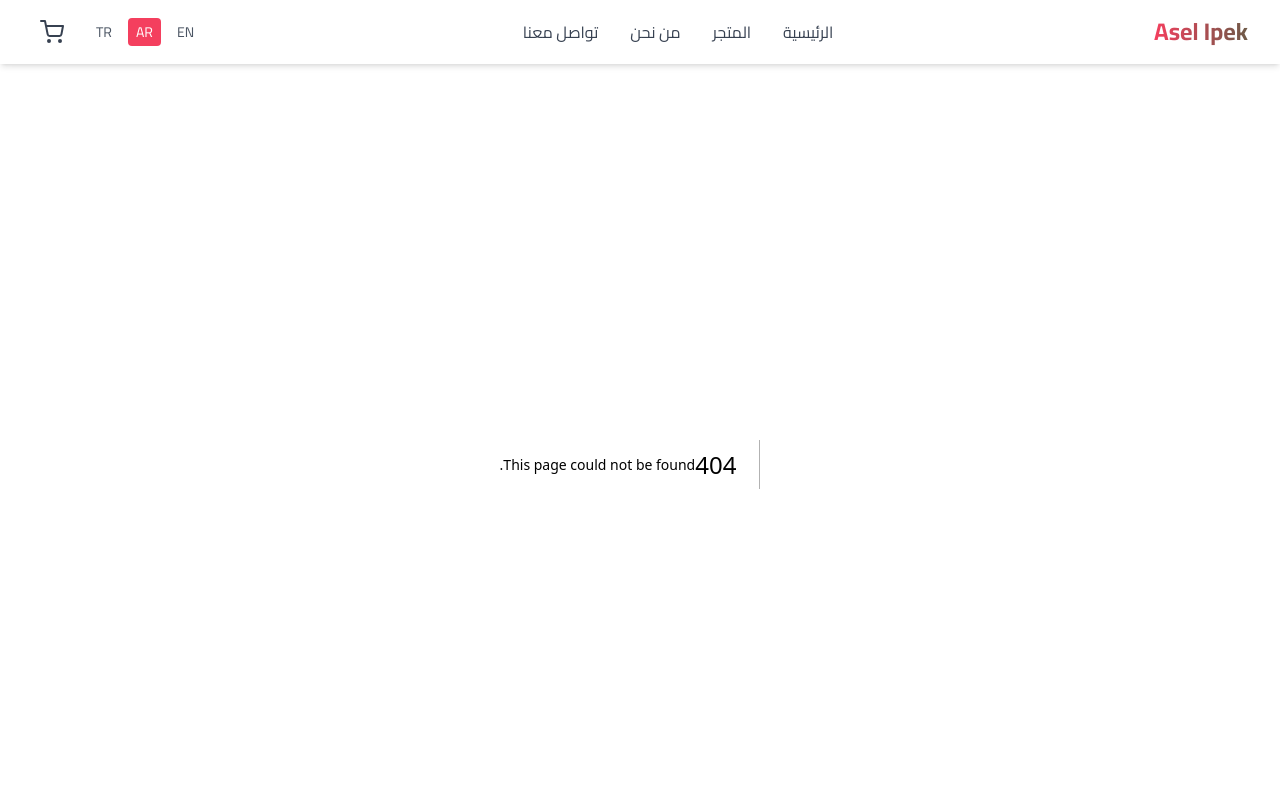
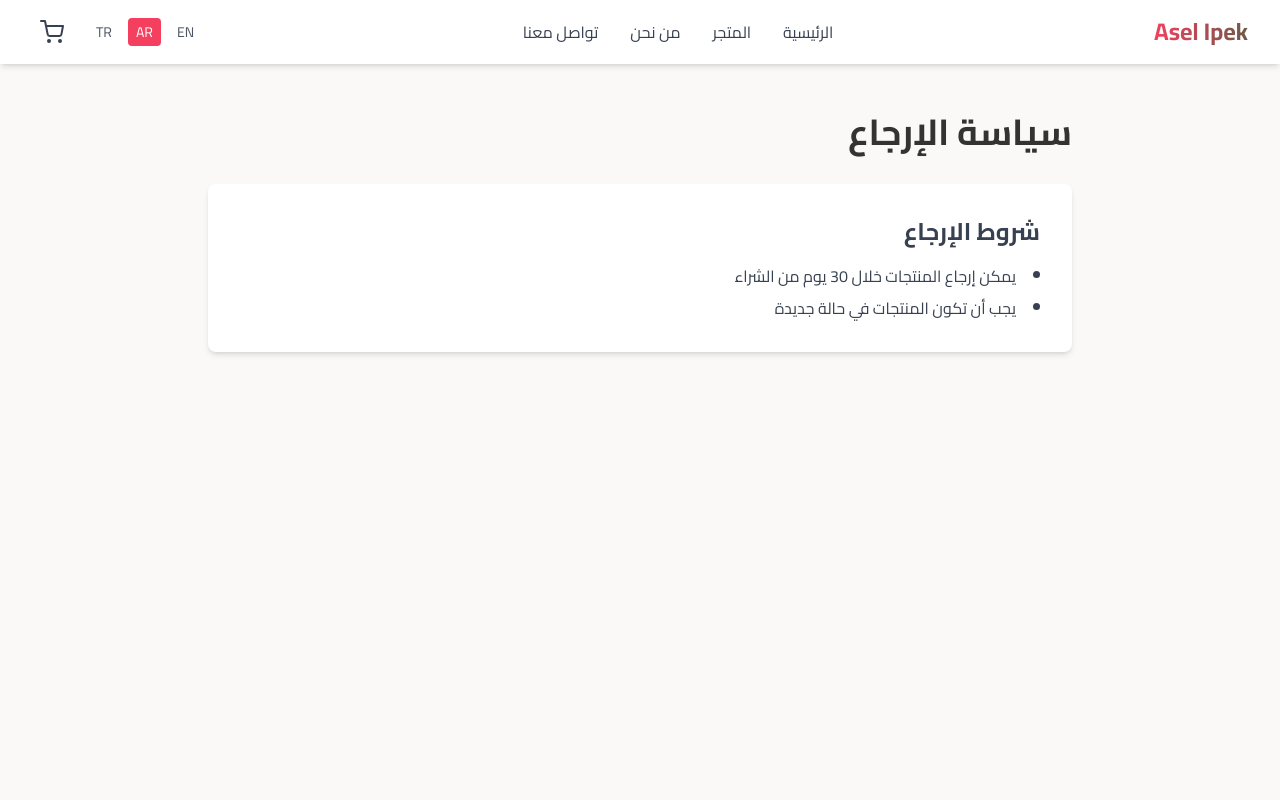
Before and after one commit to fruil7777-oss/asel-ipek-store, a Next.js app: page /returns in a window 1280 px wide. Before the commit this address had no page. Shown: the top 800 px of the page. Built offline with nearby package versions, Linux system fonts and the light colour scheme.

Commit message:
📄 Add Returns Policy page with Turkish support

```diff
--- /dev/null
+++ b/src/app/(shop)/returns/page.tsx
@@ -0,0 +1,48 @@
+'use client'
+
+import { useThemeStore } from '@/store/themeStore'
+import { motion } from 'framer-motion'
+
+export default function ReturnsPage() {
+  const { isArabic, language, isRTL } = useThemeStore()
+
+  return (
+    <div className={`max-w-4xl mx-auto px-4 py-12 ${isRTL() ? 'rtl' : 'ltr'}`}>
+      <motion.h1
+        initial={{ opacity: 0 }}
+        animate={{ opacity: 1 }}
+        className="text-4xl font-bold mb-8"
+      >
+        {isArabic() ? 'سياسة الإرجاع' : language === 'tr' ? 'İade Politikası' : 'Returns Policy'}
+      </motion.h1>
+
+      <motion.div
+        initial={{ opacity: 0, y: 20 }}
+        animate={{ opacity: 1, y: 0 }}
+        className="bg-white p-8 rounded-lg shadow-md space-y-6 text-gray-700"
+      >
+        <section>
+          <h2 className="text-2xl font-bold mb-4">
+            {isArabic() ? 'شروط الإرجاع' : language === 'tr' ? 'İade Şartları' : 'Return Conditions'}
+          </h2>
+          <ul className="list-disc list-inside space-y-2">
+            <li>
+              {isArabic()
+                ? 'يمكن إرجاع المنتجات خلال 30 يوم من الشراء'
+                : language === 'tr'
+                ? 'Ürünler satın alma tarihinden itibaren 30 gün içinde iade edilebilir'
+                : 'Products can be returned within 30 days of purchase'}
+            </li>
+            <li>
+              {isArabic()
+                ? 'يجب أن تكون المنتجات في حالة جديدة'
+                : language === 'tr'
+                ? 'Ürünler yeni durumda olmalıdır'
+                : 'Items must be in new condition'}
+            </li>
+          </ul>
+        </section>
+      </motion.div>
+    </div>
+  )
+}
```
